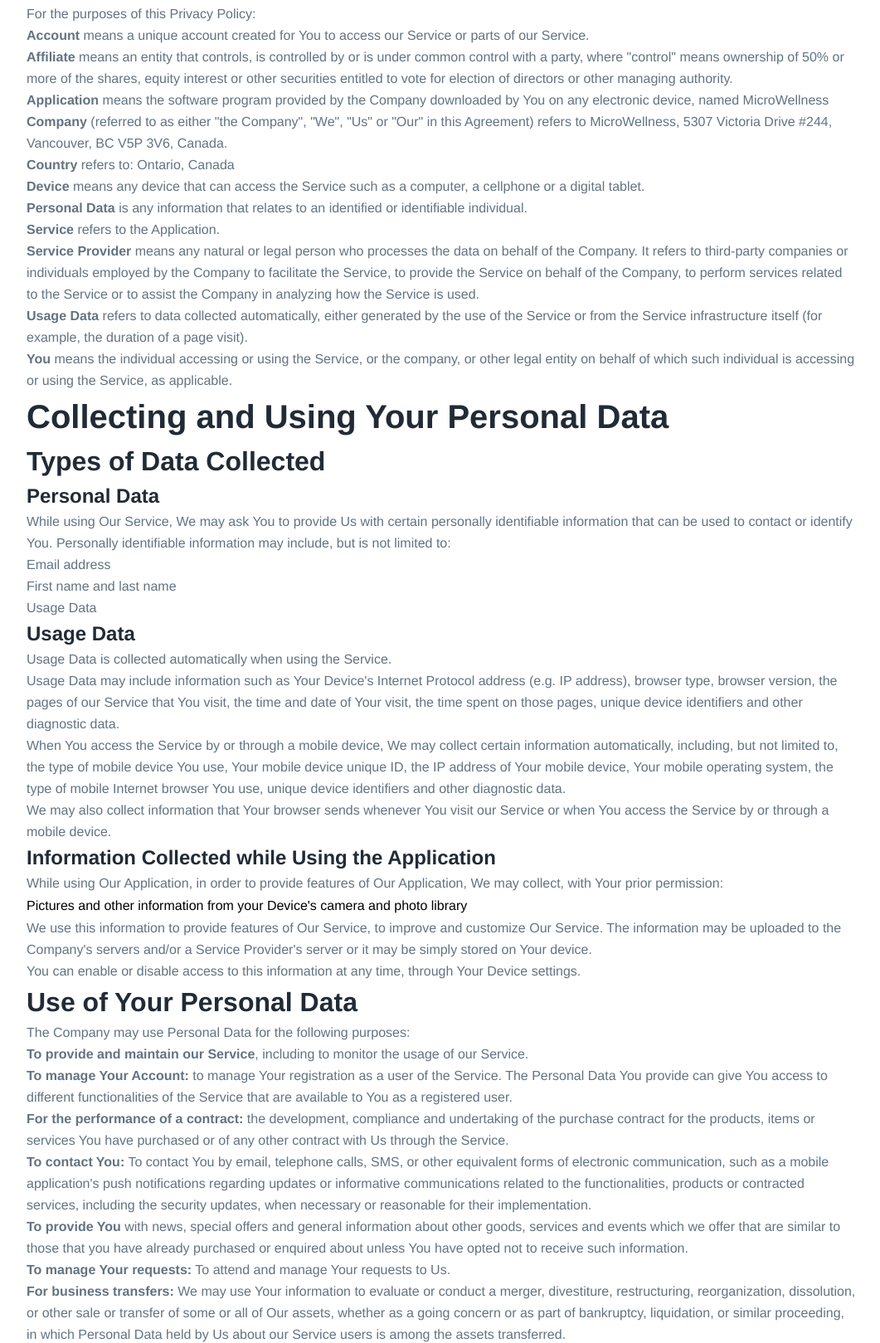
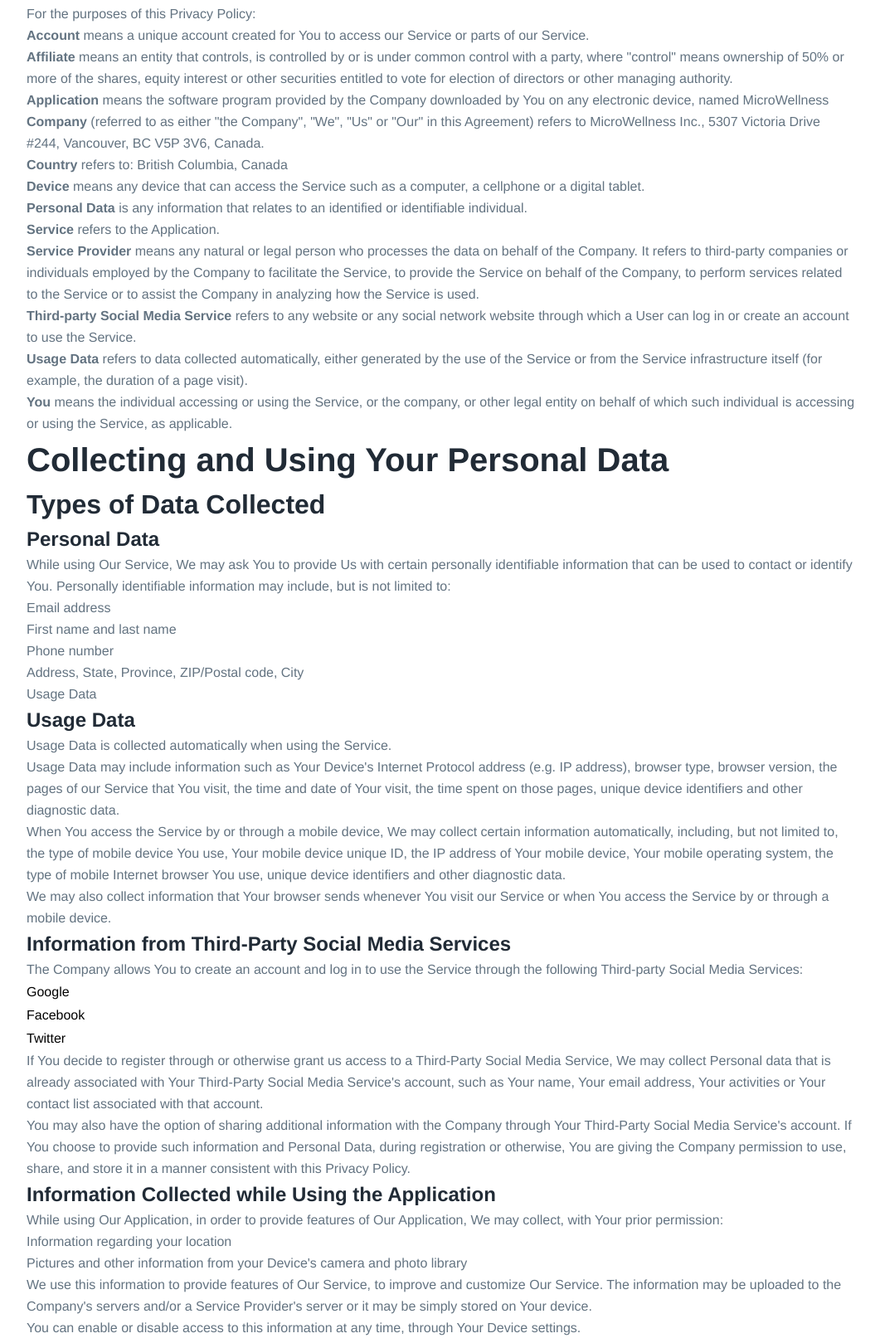
Before and after one commit to krupeshf/microwellness-website, a plain HTML site: page privacy-policy.html in a window 1280 px wide. Shown: the part 664-2283 px from the top of the page at 83% size, without its empty margins (108-1169 px from the left). Drawn offline with Linux system fonts and the light colour scheme.

Commit message:
update privacy policy and add terms and conditions

```diff
--- a/privacy-policy.html
+++ b/privacy-policy.html
@@ -72,7 +72,7 @@
       <div class="container">
         <div class="tab-content translations-content-item en visible" id="en">
           <h1>Privacy Policy</h1>
-          <p>Last updated: October 07, 2021</p>
+          <p>Last updated: December 13, 2021</p>
           <p>
             This Privacy Policy describes Our policies and procedures on the
             collection, use and disclosure of Your information when You use the
@@ -85,9 +85,9 @@
             information in accordance with this Privacy Policy. This Privacy
             Policy has been created with the help of the
             <a
-              href="https://www.termsfeed.com/privacy-policy-generator/"
+              href="https://www.termsfeed.com/blog/sample-privacy-policy-template/"
               target="_blank"
-              >Privacy Policy Generator</a
+              >Privacy Policy Template</a
             >.
           </p>
           <h1>Interpretation and Definitions</h1>
@@ -111,9 +111,9 @@
               <p>
                 <strong>Affiliate</strong> means an entity that controls, is
                 controlled by or is under common control with a party, where
-                "control" means ownership of 50% or more of the shares, equity
-                interest or other securities entitled to vote for election of
-                directors or other managing authority.
+                &quot;control&quot; means ownership of 50% or more of the
+                shares, equity interest or other securities entitled to vote for
+                election of directors or other managing authority.
               </p>
             </li>
             <li>
@@ -125,13 +125,16 @@
             </li>
             <li>
               <p>
-                <strong>Company</strong> (referred to as either "the Company",
-                "We", "Us" or "Our" in this Agreement) refers to MicroWellness,
-                5307 Victoria Drive #244, Vancouver, BC V5P 3V6, Canada.
+                <strong>Company</strong> (referred to as either &quot;the
+                Company&quot;, &quot;We&quot;, &quot;Us&quot; or &quot;Our&quot;
+                in this Agreement) refers to MicroWellness Inc., 5307 Victoria
+                Drive #244, Vancouver, BC V5P 3V6, Canada.
               </p>
             </li>
             <li>
-              <p><strong>Country</strong> refers to: Ontario, Canada</p>
+              <p>
+                <strong>Country</strong> refers to: British Columbia, Canada
+              </p>
             </li>
             <li>
               <p>
@@ -157,6 +160,13 @@
                 behalf of the Company, to perform services related to the
                 Service or to assist the Company in analyzing how the Service is
                 used.
+              </p>
+            </li>
+            <li>
+              <p>
+                <strong>Third-party Social Media Service</strong> refers to any
+                website or any social network website through which a User can
+                log in or create an account to use the Service.
               </p>
             </li>
             <li>
@@ -193,6 +203,12 @@
               <p>First name and last name</p>
             </li>
             <li>
+              <p>Phone number</p>
+            </li>
+            <li>
+              <p>Address, State, Province, ZIP/Postal code, City</p>
+            </li>
+            <li>
               <p>Usage Data</p>
             </li>
           </ul>
@@ -218,6 +234,31 @@
             visit our Service or when You access the Service by or through a
             mobile device.
           </p>
+          <h3>Information from Third-Party Social Media Services</h3>
+          <p>
+            The Company allows You to create an account and log in to use the
+            Service through the following Third-party Social Media Services:
+          </p>
+          <ul>
+            <li>Google</li>
+            <li>Facebook</li>
+            <li>Twitter</li>
+          </ul>
+          <p>
+            If You decide to register through or otherwise grant us access to a
+            Third-Party Social Media Service, We may collect Personal data that
+            is already associated with Your Third-Party Social Media Service's
+            account, such as Your name, Your email address, Your activities or
+            Your contact list associated with that account.
+          </p>
+          <p>
+            You may also have the option of sharing additional information with
+            the Company through Your Third-Party Social Media Service's account.
+            If You choose to provide such information and Personal Data, during
+            registration or otherwise, You are giving the Company permission to
+            use, share, and store it in a manner consistent with this Privacy
+            Policy.
+          </p>
           <h3>Information Collected while Using the Application</h3>
           <p>
             While using Our Application, in order to provide features of Our
@@ -225,8 +266,13 @@
           </p>
           <ul>
             <li>
-              Pictures and other information from your Device's camera and photo
-              library
+              <p>Information regarding your location</p>
+            </li>
+            <li>
+              <p>
+                Pictures and other information from your Device's camera and
+                photo library
+              </p>
             </li>
           </ul>
           <p>
@@ -344,7 +390,12 @@
               <strong>With other users:</strong> when You share personal
               information or otherwise interact in the public areas with other
               users, such information may be viewed by all users and may be
-              publicly distributed outside.
+              publicly distributed outside. If You interact with other users or
+              register through a Third-Party Social Media Service, Your contacts
+              on the Third-Party Social Media Service may see Your name,
+              profile, pictures and description of Your activity. Similarly,
+              other users will be able to view descriptions of Your activity,
+              communicate with You and view Your profile.
             </li>
             <li>
               <strong>With Your consent</strong>: We may disclose Your personal
@@ -464,8 +515,8 @@
           </p>
           <p>
             We will let You know via email and/or a prominent notice on Our
-            Service, prior to the change becoming effective and update the "Last
-            updated" date at the top of this Privacy Policy.
+            Service, prior to the change becoming effective and update the
+            &quot;Last updated&quot; date at the top of this Privacy Policy.
           </p>
           <p>
             You are advised to review this Privacy Policy periodically for any
@@ -478,9 +529,7 @@
             us:
           </p>
           <ul>
-            <li>
-              <p>By email: info@microwellness.me</p>
-            </li>
+            <li>By email: info@microwellness.me</li>
           </ul>
         </div>
       </div>
```
Also changed, not shown: index.html (+8 -0 lines).
